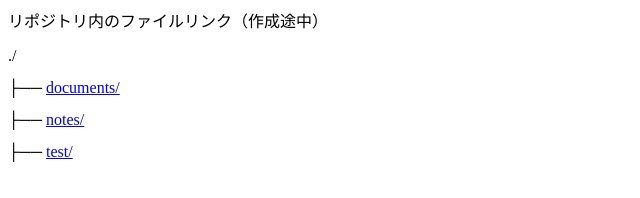
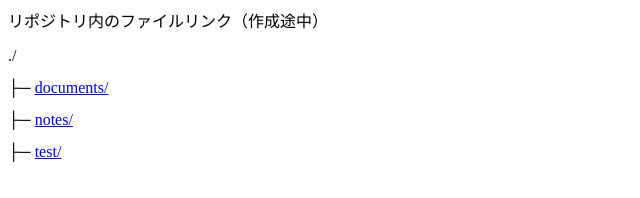
Before and after one commit to nagaissue/nw-circle, a plain HTML site: page index.html in a window 1280 px wide. Shown: the full height of the page, 0-640 px from the left. Drawn offline with Linux system fonts and the light colour scheme.

Commit message:
update ./index.html 2026-06-16 13:30

```diff
--- a/index.html
+++ b/index.html
@@ -6,8 +6,8 @@
     </head>
     <body>
         <p style="line-height: 1.0;">./</a></p>
-        <p style="line-height: 1.0;">├── <a href="./documents/">documents/</a></p>
-        <p style="line-height: 1.0;">├── <a href="./notes/">notes/</a></p>
-        <p style="line-height: 1.0;">├── <a href="./test/">test/</a></p>
+        <p style="line-height: 1.0;">├─ <a href="./documents/">documents/</a></p>
+        <p style="line-height: 1.0;">├─ <a href="./notes/">notes/</a></p>
+        <p style="line-height: 1.0;">├─ <a href="./test/">test/</a></p>
     </body>
 </html>
```
